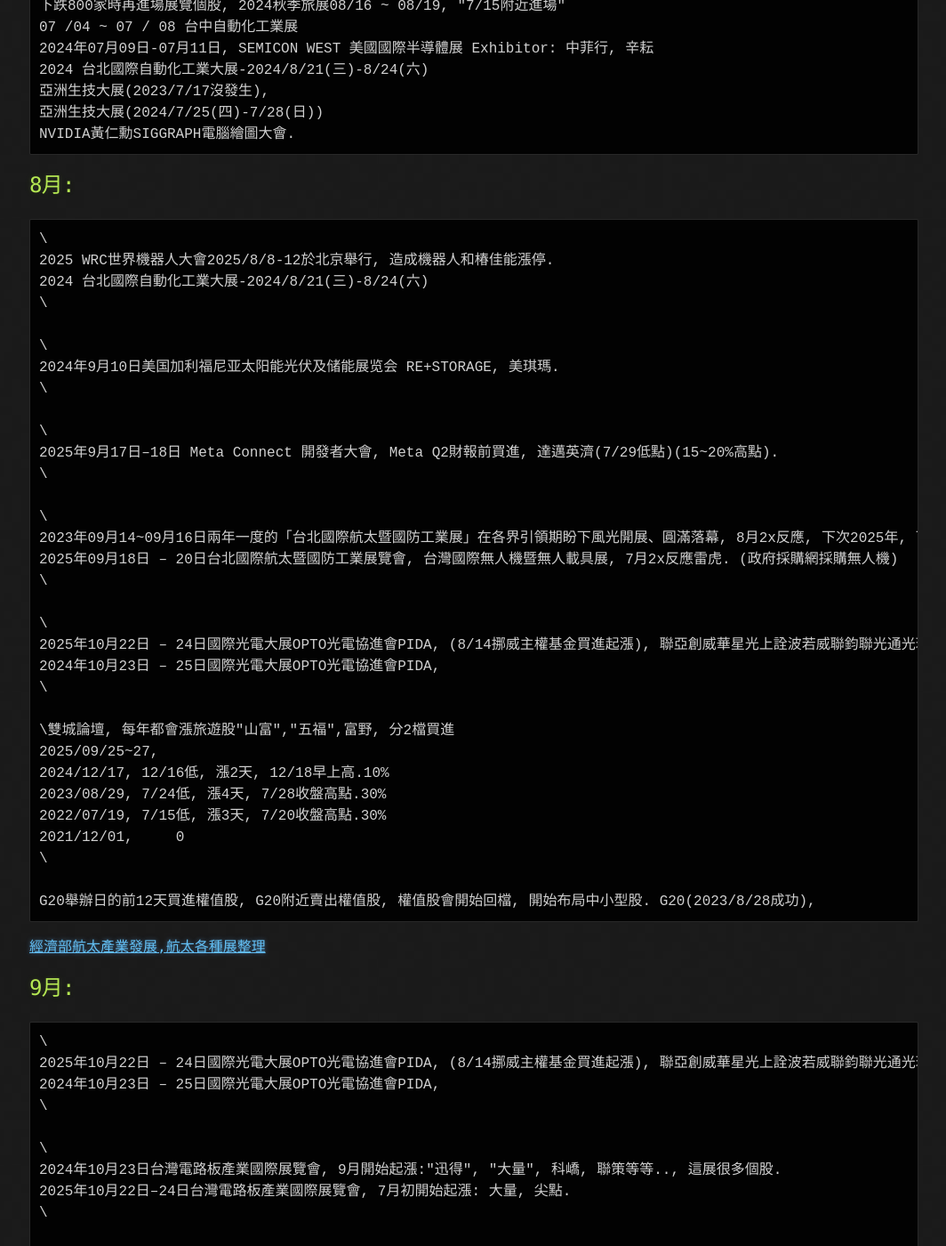
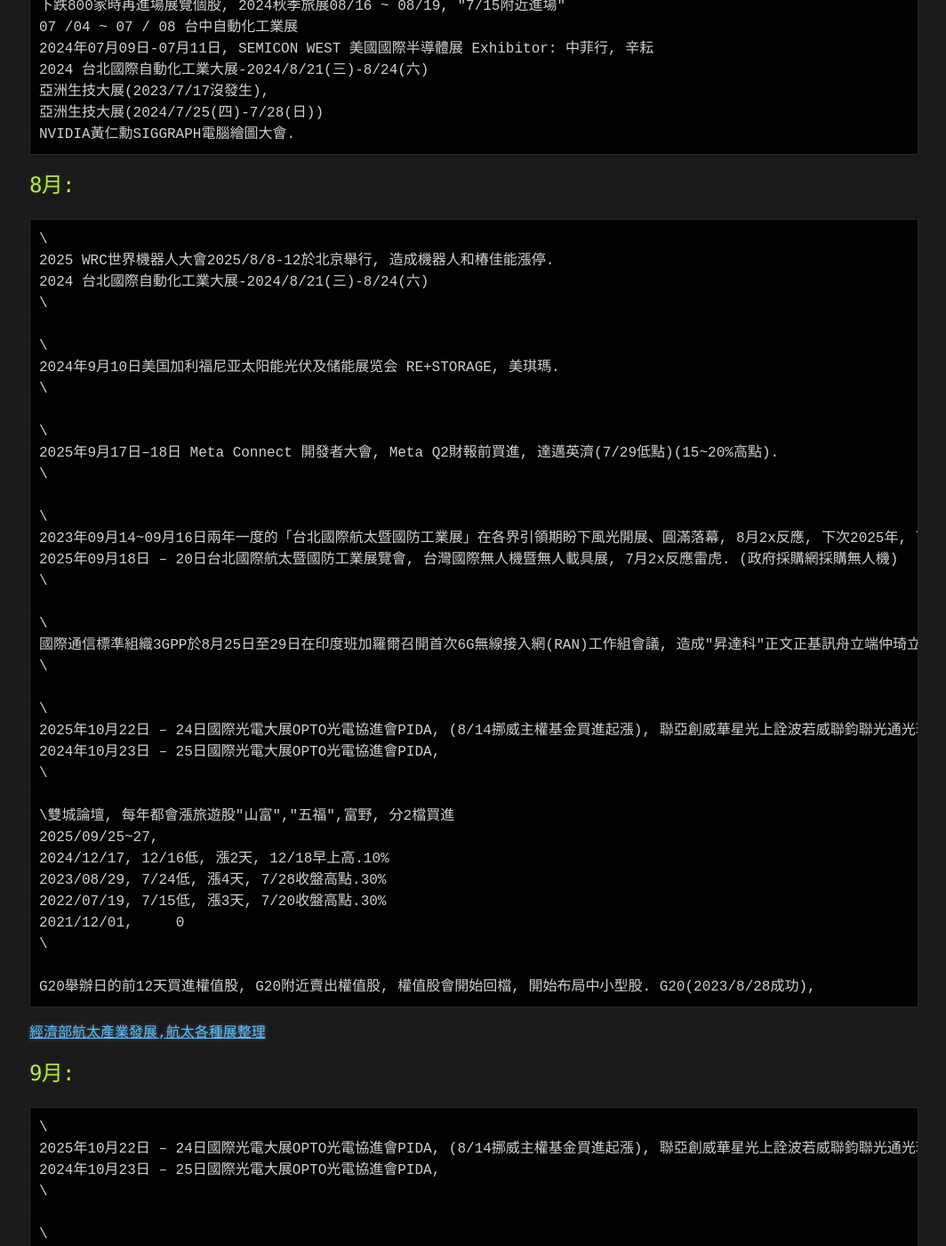
Before and after one commit to lepg5487/Stock_God, a Jekyll site: the page built from experience.md, in a window 1280 px wide and 1400 px high, scrolled down 8799 px. Shown: the whole window at 89% size, without its empty margins (107-1171 px from the left). Built offline with Jekyll 4.4.1, drawn with Linux system fonts in a browser that asks for light colours; our own code applies the rules of GitHub Pages for plain Markdown files.

Commit message:
Update experience.md

```diff
--- a/experience.md
+++ b/experience.md
@@ -374,6 +374,10 @@
 \
 2023年09月14~09月16日兩年一度的「台北國際航太暨國防工業展」在各界引領期盼下風光開展、圓滿落幕, 8月2x反應, 下次2025年, 下下次2027年
 2025年09月18日 – 20日台北國際航太暨國防工業展覽會, 台灣國際無人機暨無人載具展, 7月2x反應雷虎. (政府採購網採購無人機)
+\
+
+\
+國際通信標準組織3GPP於8月25日至29日在印度班加羅爾召開首次6G無線接入網(RAN)工作組會議, 造成"昇達科"正文正基訊舟立端仲琦立積起漲.
 \
 
 \
```
